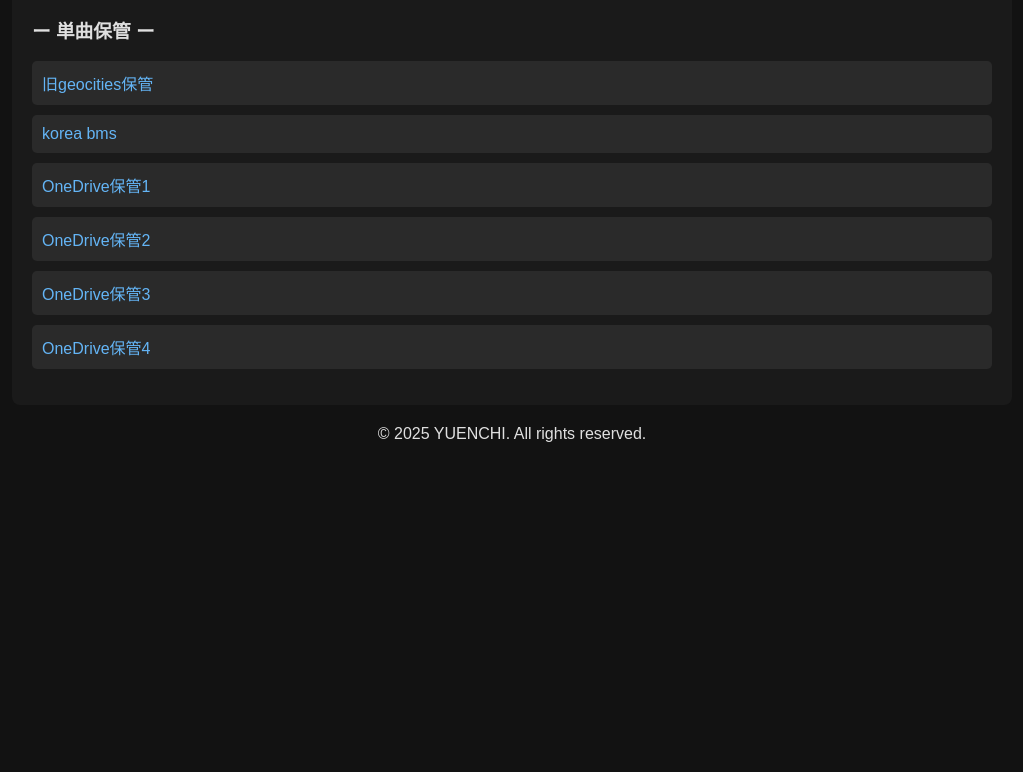
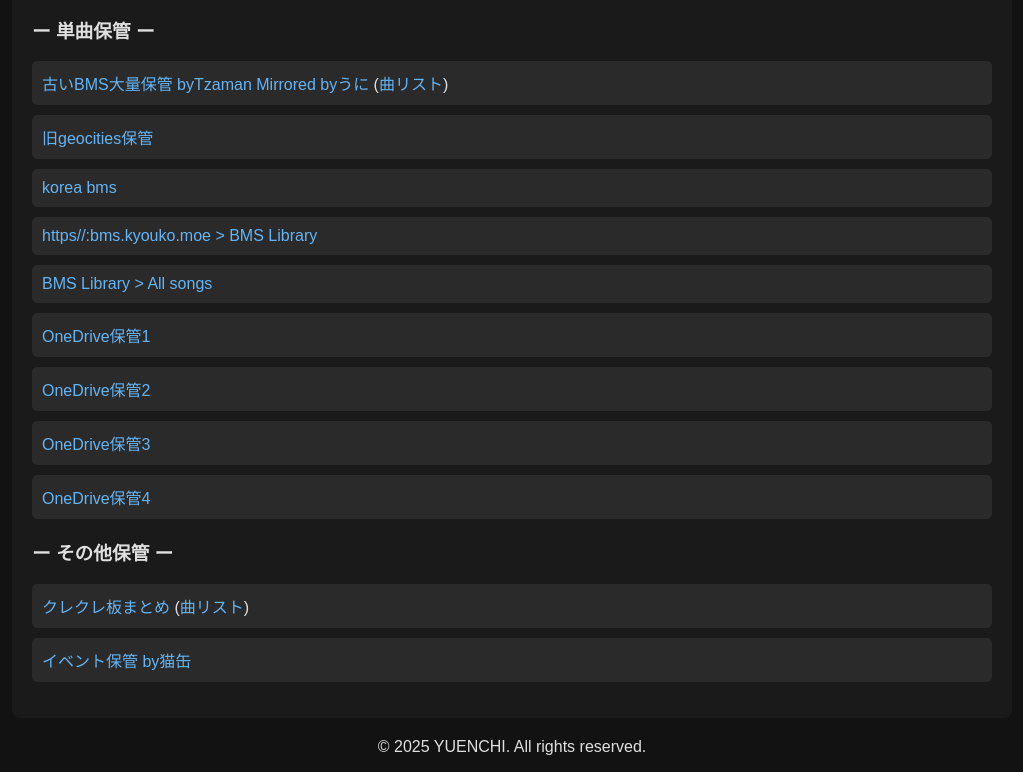
Before and after one commit to YU-EN-CHI/Terminal, a plain HTML site: page index.html in a window 1280 px wide. Shown: the part 1326-2098 px from the top of the page, without its empty margins (128-1151 px from the left). Before the commit the page ends 1785 px from the top, so only its background shows below. Drawn offline with Linux system fonts and the light colour scheme.

Commit message:
Update index.html

```diff
--- a/index.html
+++ b/index.html
@@ -49,12 +49,20 @@
             </ul>
             <ul>
                 <h3>ー 単曲保管 ー</h3>
+                <li><a href="https://drive.google.com/drive/u/2/folders/1UK62IzqI1cdsVT3kOh-jiF6ih05vIsjr">古いBMS大量保管 byTzaman Mirrored byうに</a> (<a href="https://docs.google.com/spreadsheets/d/e/2PACX-1vTLxFjO_1F5o9rCNFoJHsBN8kELJhSov4ZZ4Q6qfz0Q3gFbJN3Fy0jl56Ke-ltuXp6XLegMr2txc6--/pubhtml">曲リスト</a>)</li>
                 <li><a href="https://mega.nz/folder/OdIkhSjJ#9QOnWaphRecXu18rC5V8mQ">旧geocities保管</a></li>
                 <li><a href="https://onedrive.live.com/?cid=43C7447B3E45559B&id=43C7447B3E45559B%21221">korea bms</a></li>
+                <li><a href="https://mega.nz/folder/OdIkhSjJ#9QOnWaphRecXu18rC5V8mQ">https//:bms.kyouko.moe > BMS Library</a></li>
+                <li><a href="https://horieyuuka.github.io/All%20songs">BMS Library > All songs</a></li>
                 <li><a href="https://onedrive.live.com/?id=5F2B0A1BDEDAEB2%21122&cid=05F2B0A1BDEDAEB2">OneDrive保管1</a></li>
                 <li><a href="https://onedrive.live.com/?id=BEA3EA5126192983%21361&cid=BEA3EA5126192983">OneDrive保管2</a></li>
                 <li><a href="https://onedrive.live.com/?id=F0FDD6D137C174FA%21116&cid=F0FDD6D137C174FA">OneDrive保管3</a></li>
                 <li><a href="https://onedrive.live.com/?id=145ED47EC5C8AA45%21132&cid=145ED47EC5C8AA45">OneDrive保管4</a></li>
+            </ul>
+            <ul>
+                <h3>ー その他保管 ー</h3>
+                <li><a href="https://onedrive.live.com/?authkey=%21ABUR3Bm95%5FUZKCA&id=FC95A680740CA8C9%21427&cid=FC95A680740CA8C9">クレクレ板まとめ</a> (<a href="https://web.archive.org/web/20240223070435/https://srdbms.otodo.net/hokan/kurekure.txt">曲リスト</a>)</li>
+                <li><a href="https://package.bms.ms/">イベント保管 by猫缶</a></li>
             </ul>
         </section>
     </main>
```
